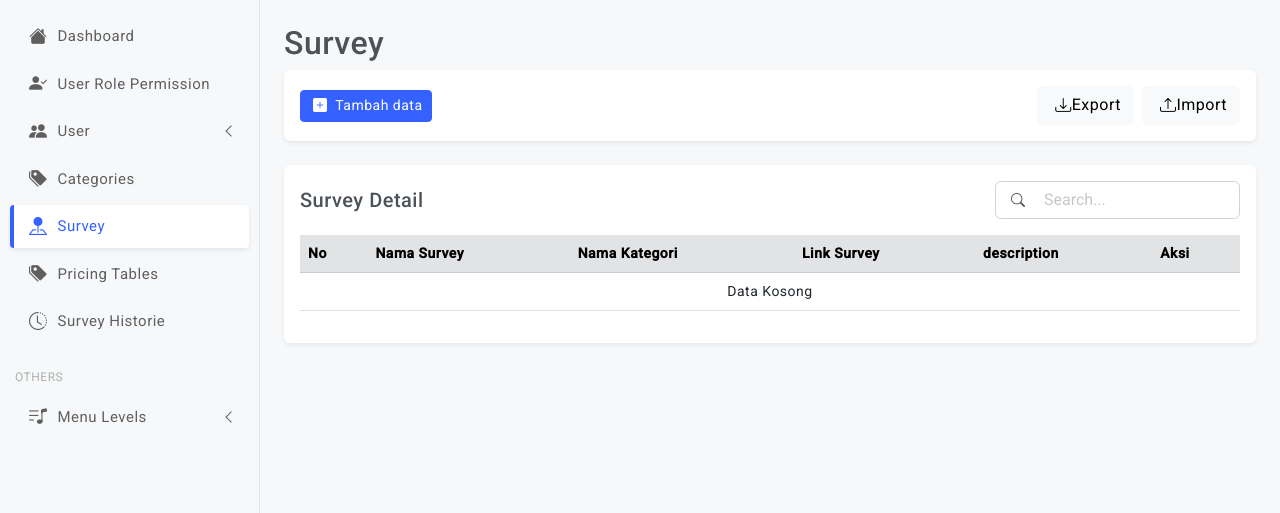
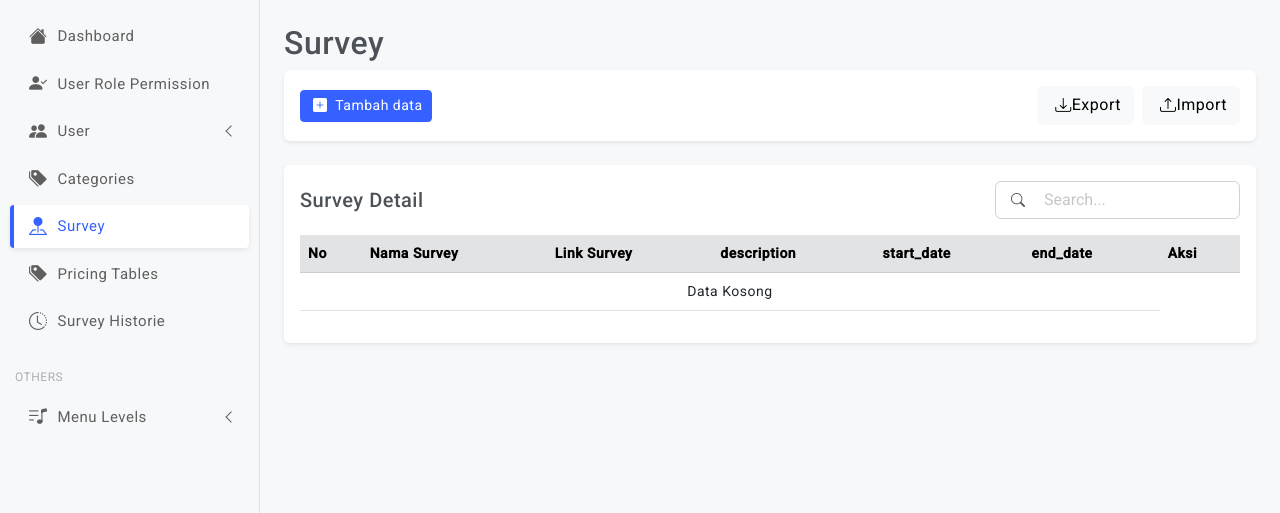
Before and after one commit to andraryandra/track, a Laravel app: page /dashboard/survey in a window 1280 px wide. Shown: the part 60-573 px from the top of the page. Run offline with Laravel 10, Linux system fonts and the light colour scheme; a user stored in the database is signed in; data comes from the database, SQL or seed files in the repository; data that the repository does not hold is empty.

Commit message:
increase survey time

```diff
--- a/app/Http/Controllers/Web/Survey/SurveyController.php
+++ b/app/Http/Controllers/Web/Survey/SurveyController.php
@@ -8,6 +8,7 @@
 use App\Models\CategorySurvey;
 use App\Http\Controllers\Controller;
 use Illuminate\Support\Facades\Gate;
+use Carbon\Carbon;
 
 class SurveyController extends Controller
 {
@@ -51,7 +52,7 @@
     public function store(Request $request)
     {
         if (Gate::denies('survey-list')) {
-            abort(403); // Tampilkan halaman 403 Forbidden jika tidak memiliki izin.
+            abort(403);
         }
 
         $request->validate([
@@ -64,6 +65,8 @@
             'description' => '',
             'poin' => 'required',
             'location' => 'required',
+            'start_date' => 'required',
+            'end_date' => 'required',
         ]);
 
         try {
@@ -110,13 +113,19 @@
             abort(403); // Tampilkan halaman 403 Forbidden jika tidak memiliki izin.
         }
 
+        // dd($request->all());
         $request->validate([
             'category_id' => 'required',
             'name' => 'required',
             'link_survey' => 'required',
+            'poin' => 'required',
+            'start_date' => 'required',
+            'end_date' => 'required',
+            'location' => 'required',
+            'description' => 'nullable',
             'polygon' => 'nullable',
-            'description' => 'nullable',
         ]);
+        // dd($request);
 
         try {
             $category = Survey::findOrFail($id);
@@ -124,8 +133,12 @@
                 'category_id' => $request->category_id,
                 'name' => $request->name,
                 'link_survey' => $request->link_survey,
+                'poin' => $request->poin,
+                'start_date' => $request->start_date,
+                'end_date' => $request->end_date,
+                'location' => $request->location,
+                'description' => $request->description,
                 'polygon' => $request->polygon,
-                'description' => $request->description,
             ]);
 
             return redirect()->route('dashboard.survey.index')->with('success', 'Data survey berhasil diperbaharui.');
--- a/app/Models/Survey.php
+++ b/app/Models/Survey.php
@@ -24,6 +24,8 @@
         'description',
         'poin',
         'location',
+        'start_date',
+        'end_date',
     ];
 
     public function categori()
--- a/resources/views/pages/admin/survey/index.blade.php
+++ b/resources/views/pages/admin/survey/index.blade.php
@@ -54,9 +54,10 @@
                         <tr>
                             <th scope="col">No</th>
                             <th scope="col">Nama Survey</th>
-                            <th scope="col">Nama Kategori</th>
                             <th scope="col">Link Survey</th>
                             <th scope="col">description</th>
+                            <th scope="col">start_date</th>
+                            <th scope="col">end_date</th>
                             <th scope="col">Aksi</th>
                         </tr>
                     </thead>
@@ -68,9 +69,10 @@
                             <tr>
                                 <th>{{ $noCategory++ }}</th>
                                 <td>{{ $survey->name }}</td>
-                                <td>{{ $survey->categori->name }}</td>
                                 <td>{{ $survey->link_survey }}</td>
                                 <td>{{ $survey->description }}</td>
+                                <td>{{ \Carbon\Carbon::parse($survey->start_date)->format('d-m-Y') }}</td>
+                                <td>{{ \Carbon\Carbon::parse($survey->end_date)->format('d-m-Y') }}</td>
                                 <td>
                                     @can('survey-edit')
                                         <a href="{{ route('dashboard.survey.edit', ['id' => $survey->id]) }}"
```
Also changed, not shown: resources/views/pages/admin/survey/create.blade.php (+12 -0 lines), resources/views/pages/admin/survey/edit.blade.php (+26 -1 lines), database/migrations/2023_10_14_114509_create_surveys_table.php.
